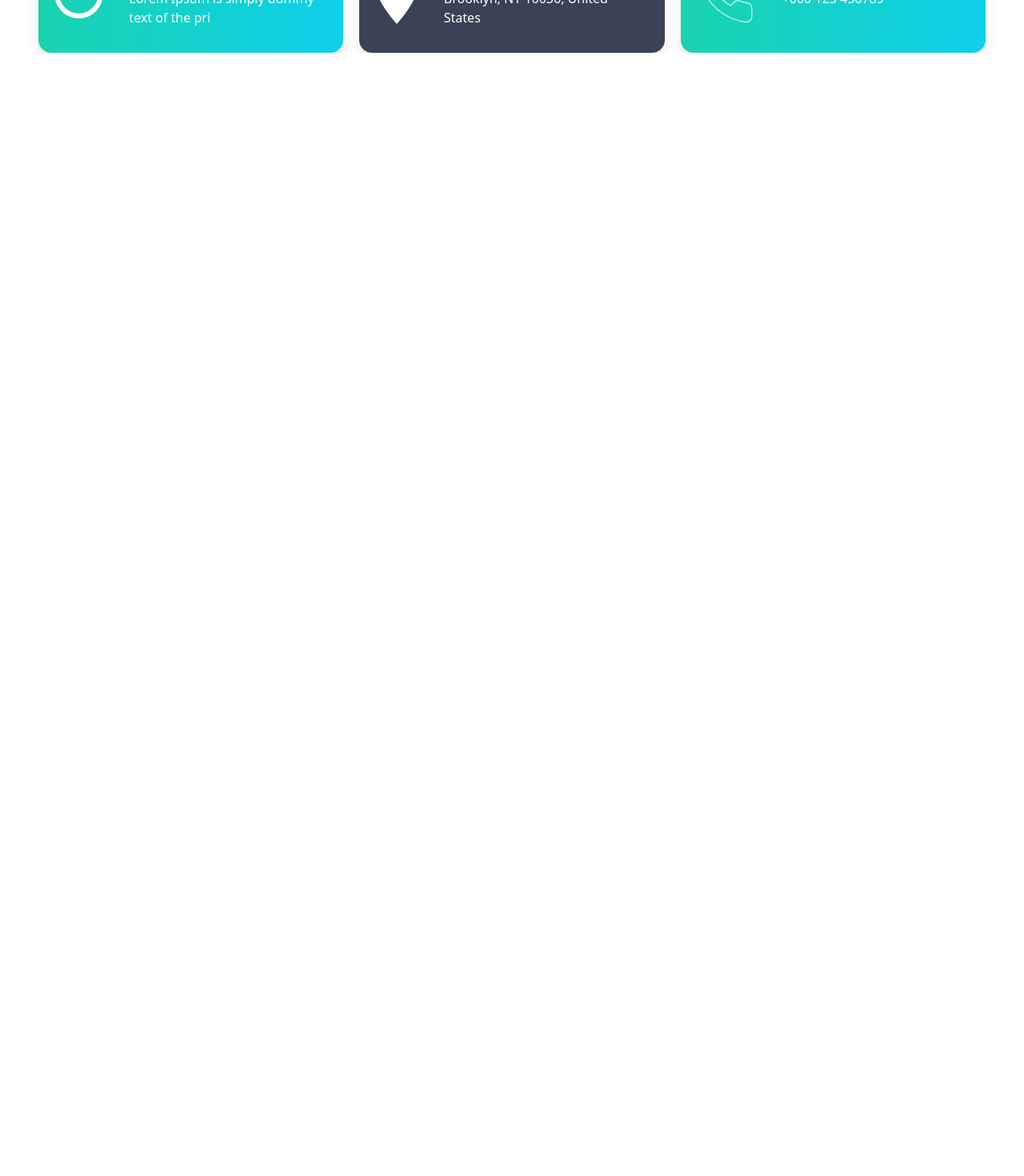
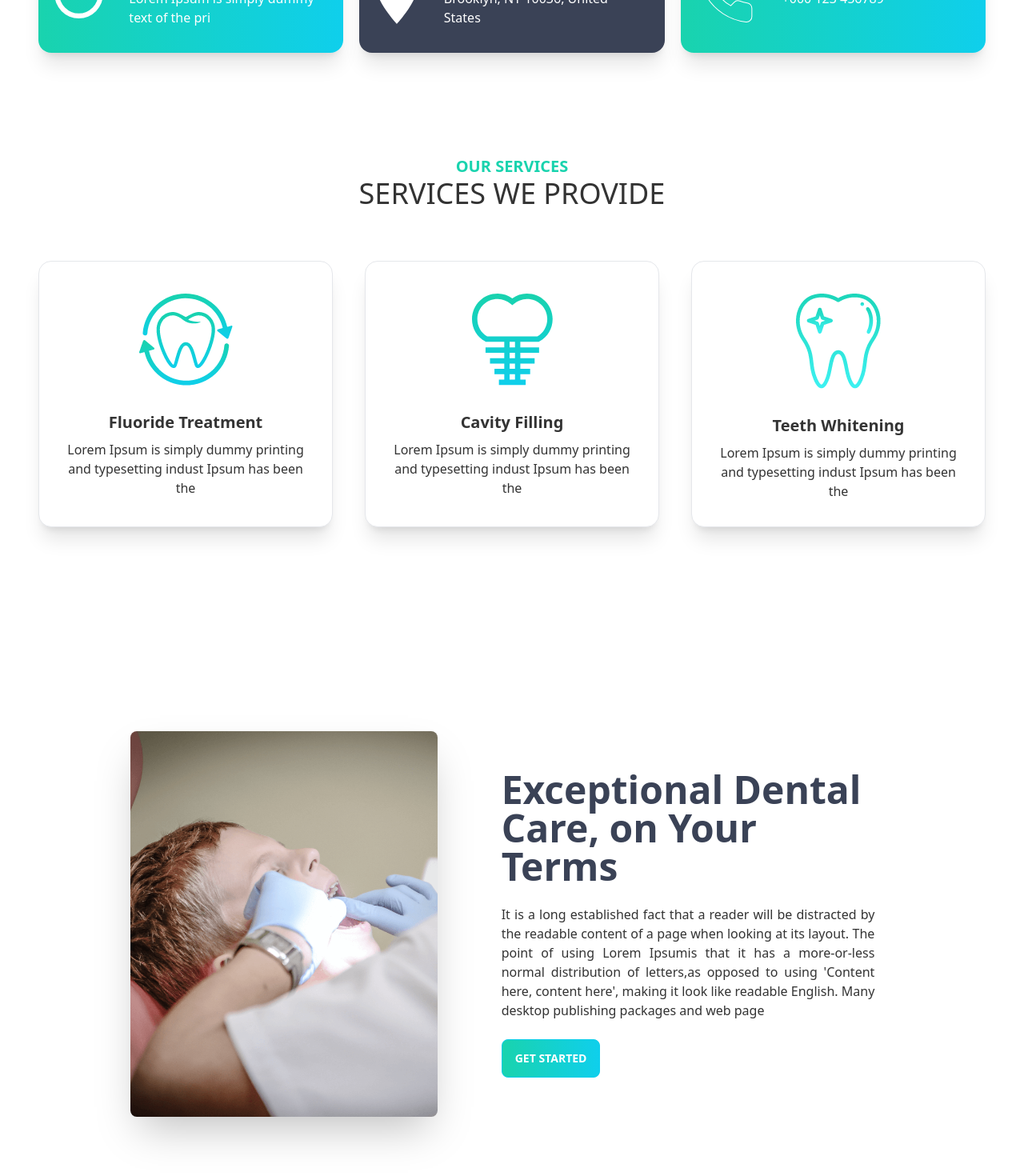
Before and after one commit to ctasbihas/doctors-portal-client, a React (Create React App) app: page / in a window 1280 px wide. Shown: the part 946-2416 px from the top of the page at 80% size. Before the commit the page ends 1012 px from the top, so only its background shows below. Built offline with nearby package versions, Linux system fonts and the light colour scheme.

Commit message:
adding services in home page

```diff
--- a/src/Pages/Home/Banner.js
+++ b/src/Pages/Home/Banner.js
@@ -3,7 +3,7 @@
 
 const Banner = () => {
     return (
-        <div className="hero min-h-screen px-12">
+        <div className="hero min-h-screen">
             <div className="hero-content flex-col lg:flex-row-reverse">
                 <img src={chair} className="rounded-lg shadow-2xl w-[600px]" />
                 <div>
--- /dev/null
+++ b/src/Pages/Home/DentalCare.js
@@ -0,0 +1,19 @@
+import React from 'react';
+import treatment from '../../assets/images/treatment.png';
+
+const DentalCare = () => {
+    return (
+        <div className="hero min-h-screen w-5/6 mx-auto">
+            <div className="hero-content flex-col lg:flex-row">
+                <img src={treatment} className="max-w-sm rounded-lg shadow-2xl" />
+                <div className='ml-16 pr-6'>
+                    <h1 className="text-5xl font-bold text-accent">Exceptional Dental Care, on Your Terms</h1>
+                    <p class="py-6 text-justify">It is a long established fact that a reader will be distracted by the readable content of a page when looking at its layout. The point of using Lorem Ipsumis that it has a more-or-less normal distribution of letters,as opposed to using 'Content here, content here', making it look like readable English. Many desktop publishing packages and web page</p>
+                    <button className="btn btn-primary text-white font-bold bg-gradient-to-r from-secondary to-primary">Get Started</button>
+                </div>
+            </div>
+        </div>
+    );
+};
+
+export default DentalCare;
--- a/src/Pages/Home/Home.js
+++ b/src/Pages/Home/Home.js
@@ -1,13 +1,15 @@
 import React from 'react';
 import Banner from './Banner';
 import Info from './Info';
+import Services from './Services';
 
 
 const Home = () => {
     return (
-        <div>
+        <div className='px-12'>
             <Banner />
-            <Info/>
+            <Info />
+            <Services/>
         </div>
     );
 };
--- a/src/Pages/Home/Info.js
+++ b/src/Pages/Home/Info.js
@@ -6,7 +6,7 @@
 
 const Info = () => {
     return (
-        <div className='grid grid-cols-1 lg:grid-cols-3 gap-5 px-12'>
+        <div className='grid grid-cols-1 lg:grid-cols-3 gap-5'>
             <InfoCard bgClass='bg-gradient-to-r from-secondary to-primary' description="Lorem Ipsum is simply dummy text of the pri" cardTitle="Opening Hours" img={clock} />
             <InfoCard bgClass='bg-accent' description="Brooklyn, NY 10036, United States" cardTitle="Visit out location" img={marker} />
             <InfoCard bgClass='bg-gradient-to-r from-secondary to-primary' description="+000 123 456789" cardTitle="Contact us now" img={phone} />
--- /dev/null
+++ b/src/Pages/Home/Service.js
@@ -0,0 +1,18 @@
+import React from 'react';
+
+const Service = ({ service }) => {
+    const { img, name, description } = service;
+    return (
+        <div className="card lg:max-w-lg bg-base-100 shadow-xl border">
+            <figure className="px-10 pt-10">
+                <img src={img} alt="image" className="rounded-xl" />
+            </figure>
+            <div className="card-body items-center text-center">
+                <h2 className="card-title">{name}</h2>
+                <p>{description}</p>
+            </div>
+        </div>
+    );
+};
+
+export default Service;
--- /dev/null
+++ b/src/Pages/Home/Services.js
@@ -0,0 +1,52 @@
+import React from 'react';
+import Service from './Service';
+import fluoride from '../../assets/images/fluoride.png';
+import cavity from '../../assets/images/cavity.png';
+import whitening from '../../assets/images/whitening.png';
+import DentalCare from './DentalCare';
+
+const Services = () => {
+
+    const services = [
+        {
+            _id: 1,
+            img: fluoride,
+            name: 'Fluoride Treatment',
+            description: 'Lorem Ipsum is simply dummy printing and typesetting indust Ipsum has been the'
+        },
+        {
+            _id: 2,
+            img: cavity,
+            name: 'Cavity Filling',
+            description: 'Lorem Ipsum is simply dummy printing and typesetting indust Ipsum has been the'
+        },
+        {
+            _id: 3,
+            img: whitening,
+            name: 'Teeth Whitening',
+            description: 'Lorem Ipsum is simply dummy printing and typesetting indust Ipsum has been the'
+        }
+    ];
+
+    return (
+        <div className='mt-32 mb-10'>
+            <div className='text-center uppercase'>
+                <h2 className='text-secondary text-xl font-bold'>Our Services</h2>
+                <h1 className='text-4xl'>Services we provide</h1>
+            </div>
+            <div className='grid sm:grid-cols-1 md:grid-cols-2 lg:grid-cols-3 gap-10 mt-16'>
+                {
+                    services.map(service => <Service
+                        key={service._id}
+                        service={service}
+                    />)
+                }
+            </div>
+            <div className='mt-24'>
+                <DentalCare/>
+            </div>
+        </div>
+    );
+};
+
+export default Services;
```
